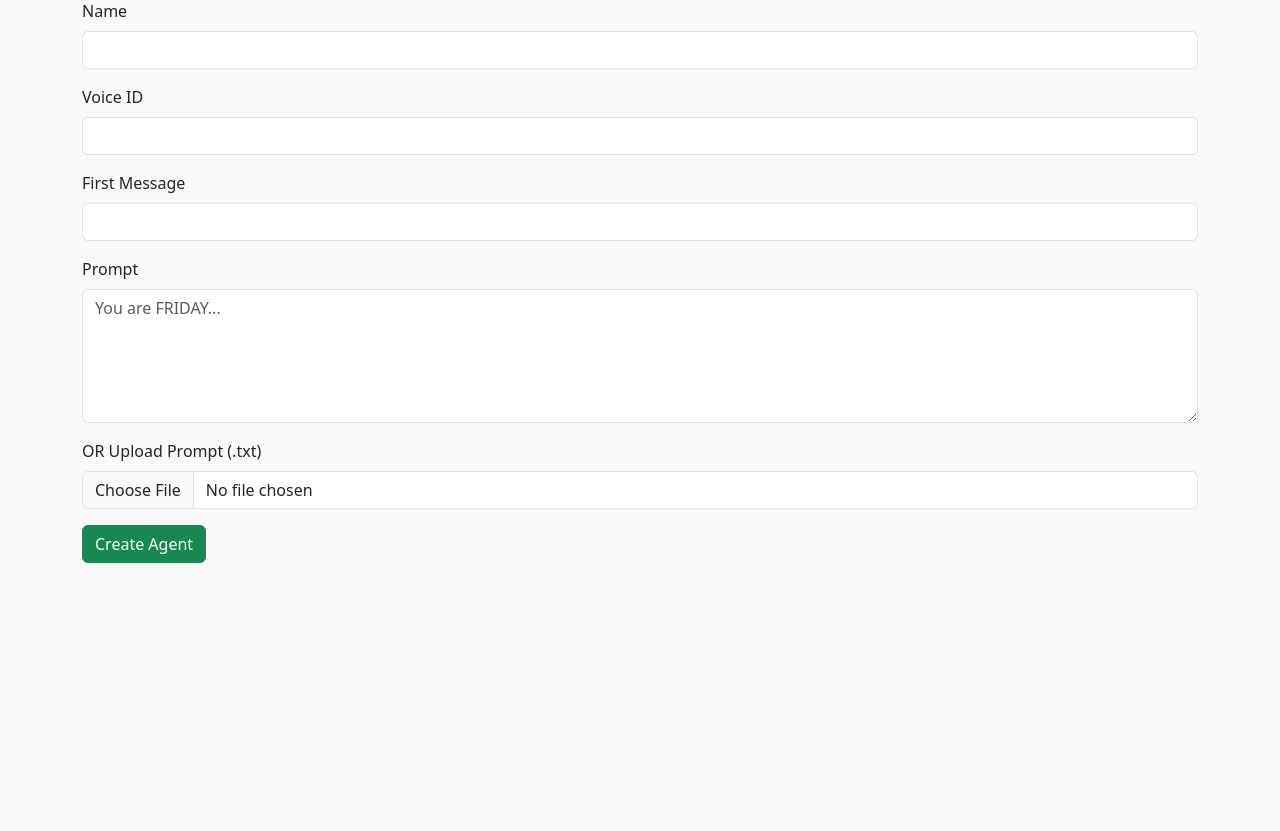
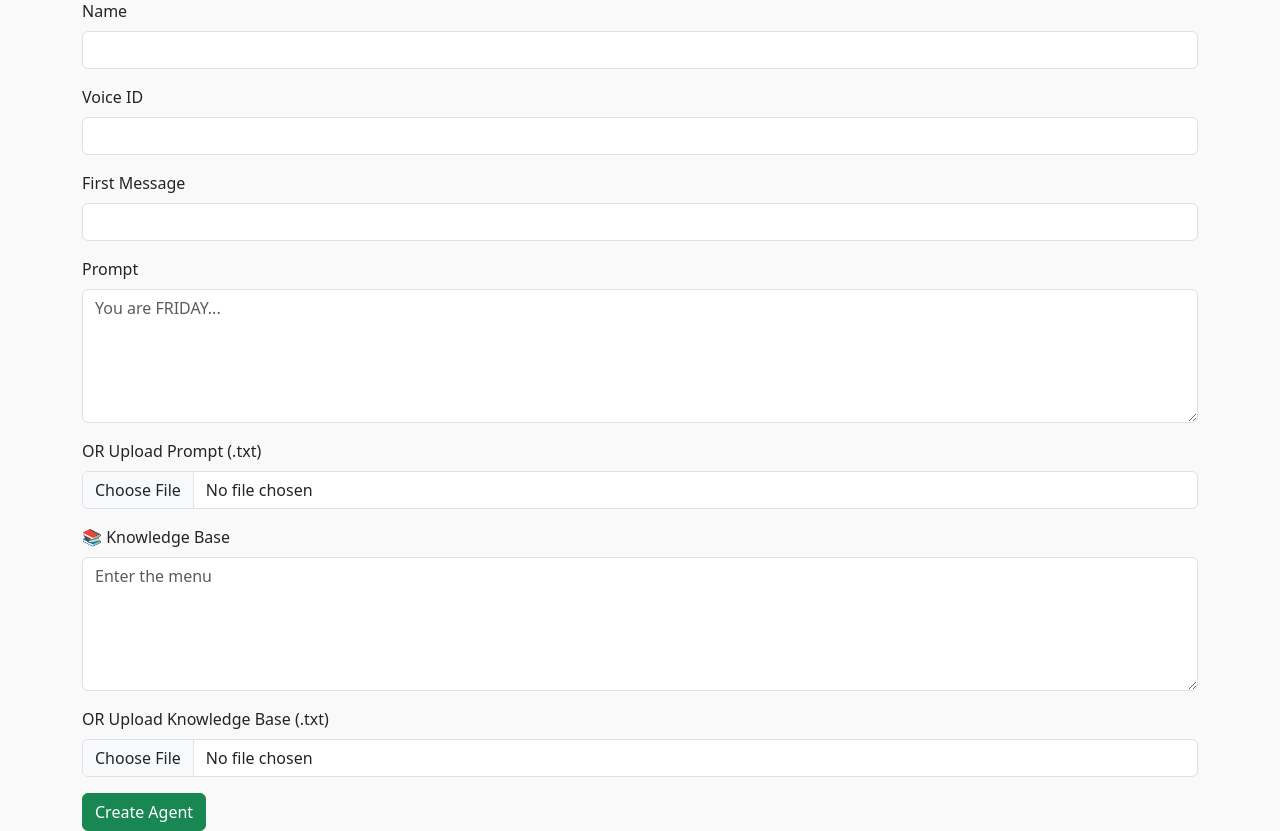
Before and after one commit to AurobindaJena/AI_Webpage, a Flask app: page /create in a window 1280 px wide. Shown: the part 151-982 px from the top of the page. Before the commit the page ends 714 px from the top, so only its background shows below. Run offline with Flask 3, Linux system fonts and the light colour scheme.

Commit message:
adding knwledge base

```diff
--- a/app.py
+++ b/app.py
@@ -38,19 +38,38 @@ def create():
         name = request.form["name"]
         voice_id = request.form["voice_id"]
         first_message = request.form["first_message"]
-        prompt = request.form.get("prompt", "")
+        prompt_text = request.form.get("prompt", "")
         prompt_file = request.files.get("prompt_file")
 
+        # Knowledge base fields
+        kb_name = request.form.get("kb_name")
+        kb_file = request.files.get("kb_file")
+
+        # Load text from prompt_file if provided
         if prompt_file and prompt_file.filename.endswith(".txt"):
-            prompt = prompt_file.read().decode("utf-8")
+            prompt_text = prompt_file.read().decode("utf-8")
 
+        # Prepare knowledge_base block if file and name are given
+        knowledge_base = []
+        if kb_file and kb_name:
+            kb_id = "kb_" + kb_file.filename.replace(".", "_")  # (you can improve this later)
+            knowledge_base.append({
+                "name": kb_name,
+                "id": kb_id,
+                "type": "file"
+            })
+
+        # Build final payload with both prompt and knowledge base
         payload = {
             "name": name,
             "conversation_config": {
                 "agent": {
                     "first_message": first_message,
                     "language": "en",
-                    "prompt": { "prompt": prompt }
+                    "prompt": {
+                        "prompt": prompt_text,
+                        "knowledge_base": knowledge_base
+                    }
                 },
                 "asr": {
                     "quality": "high",
@@ -59,11 +78,16 @@ def create():
                     "keywords": []
                 },
                 "turn": {},
-                "tts": { "voice_id": voice_id },
+                "tts": {
+                    "voice_id": voice_id
+                },
                 "conversation": {},
                 "language_presets": {}
             }
         }
+
+        print("📤 Payload being sent:")
+        print(json.dumps(payload, indent=2))
 
         res = requests.post(f"{BASE_URL}/create", headers=HEADERS, json=payload)
         if res.status_code == 200:
@@ -73,6 +97,7 @@ def create():
         return render_template("create.html", error=res.json())
 
     return render_template("create.html")
+
 
 # ✅ Update - select
 @app.route("/update", methods=["GET", "POST"])
--- a/templates/create.html
+++ b/templates/create.html
@@ -27,6 +27,16 @@
         <input type="file" name="prompt_file" class="form-control" accept=".txt">
     </div>
 
+    <div class="mb-3">
+        <label class="form-label">📚 Knowledge Base</label>
+        <textarea name="kb_name" class="form-control" rows="5" placeholder="Enter the menu"></textarea>
+    </div>
+
+    <div class="mb-3">
+        <label class="form-label">OR Upload Knowledge Base (.txt)</label>
+        <input type="file" name="kb_file" class="form-control" accept=".txt">
+    </div>
+
     <button type="submit" class="btn btn-success">Create Agent</button>
 </form>
 
```
